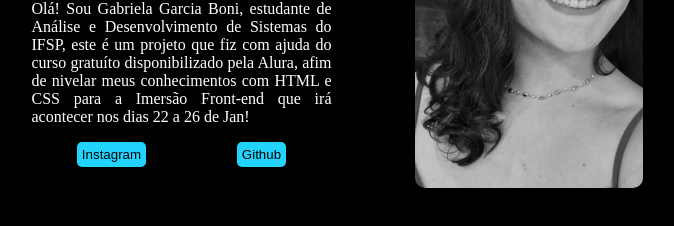
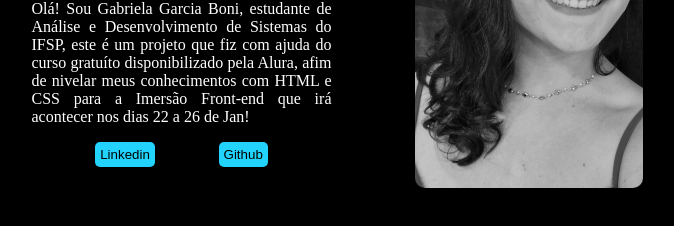
Before and after one commit to GabrielaBoni/my-portfolio, a plain HTML site: page index.html in a window 1280 px wide. Shown: the part 400-626 px from the top of the page, without its empty margins (303-977 px from the left). Drawn offline with Linux system fonts and the light colour scheme.

Commit message:
Alterando botão de instagram para linkedin e estilo do hover dos botões

```diff
--- a/criando_portifolio.html
+++ b/index.html
@@ -13,8 +13,8 @@
             <h1>Curso de nivelamento HTML e CSS para a <strong>Imersão Front-end da Alura</strong> </h1>
             <p>Olá! Sou Gabriela Garcia Boni, estudante de Análise e Desenvolvimento de Sistemas do IFSP, este é um projeto que fiz com ajuda do curso gratuíto disponibilizado pela Alura, afim de nivelar meus conhecimentos com HTML e CSS para a Imersão Front-end que irá acontecer nos dias 22 a 26 de Jan!  </p>
             <div class="botoes">
-                <a href="https://www.instagram.com/boni_gabi/">
-                    <button type="button">Instagram</button>
+                <a href="https://www.linkedin.com/in/gabriela-boni-2a4924231/">
+                    <button type="button">Linkedin</button>
                 </a>
                 <a href="https://github.com/GabrielaBoni">
                     <button type="button">Github</button>
--- a/sytle.css
+++ b/sytle.css
@@ -43,11 +43,11 @@ button {
 }
 
 button:hover{
-    background-color:#0a9fc0 ;
+    background-color:#06748d ;
 }
 
 .botoes {
-    justify-content: space-around;
+    justify-content: space-evenly;
     width: 100%;
     display: flex;
 }
```
Also changed, not shown: Rectangle.png (deleted), eu.png (deleted), logo-linkedin.png (added).
